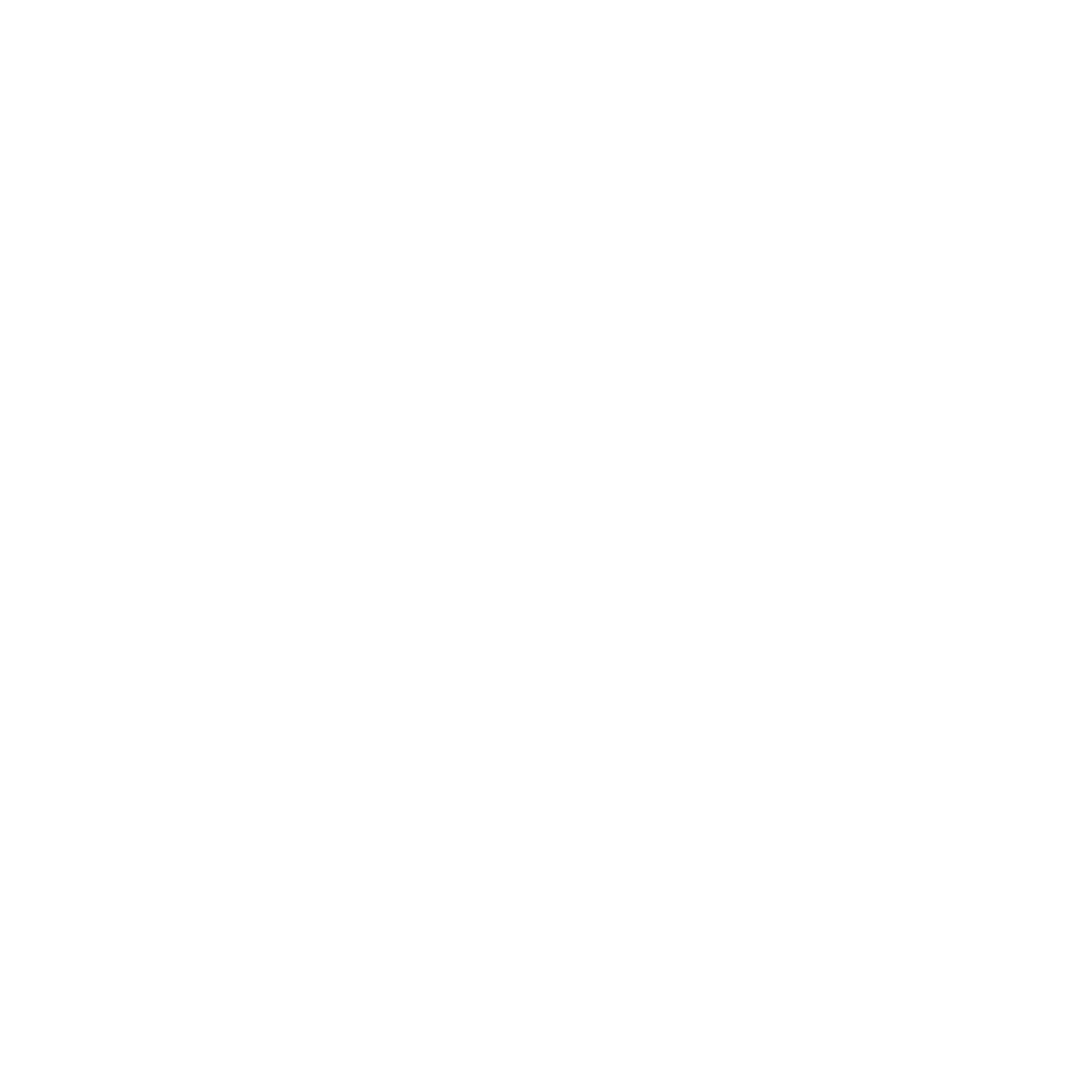
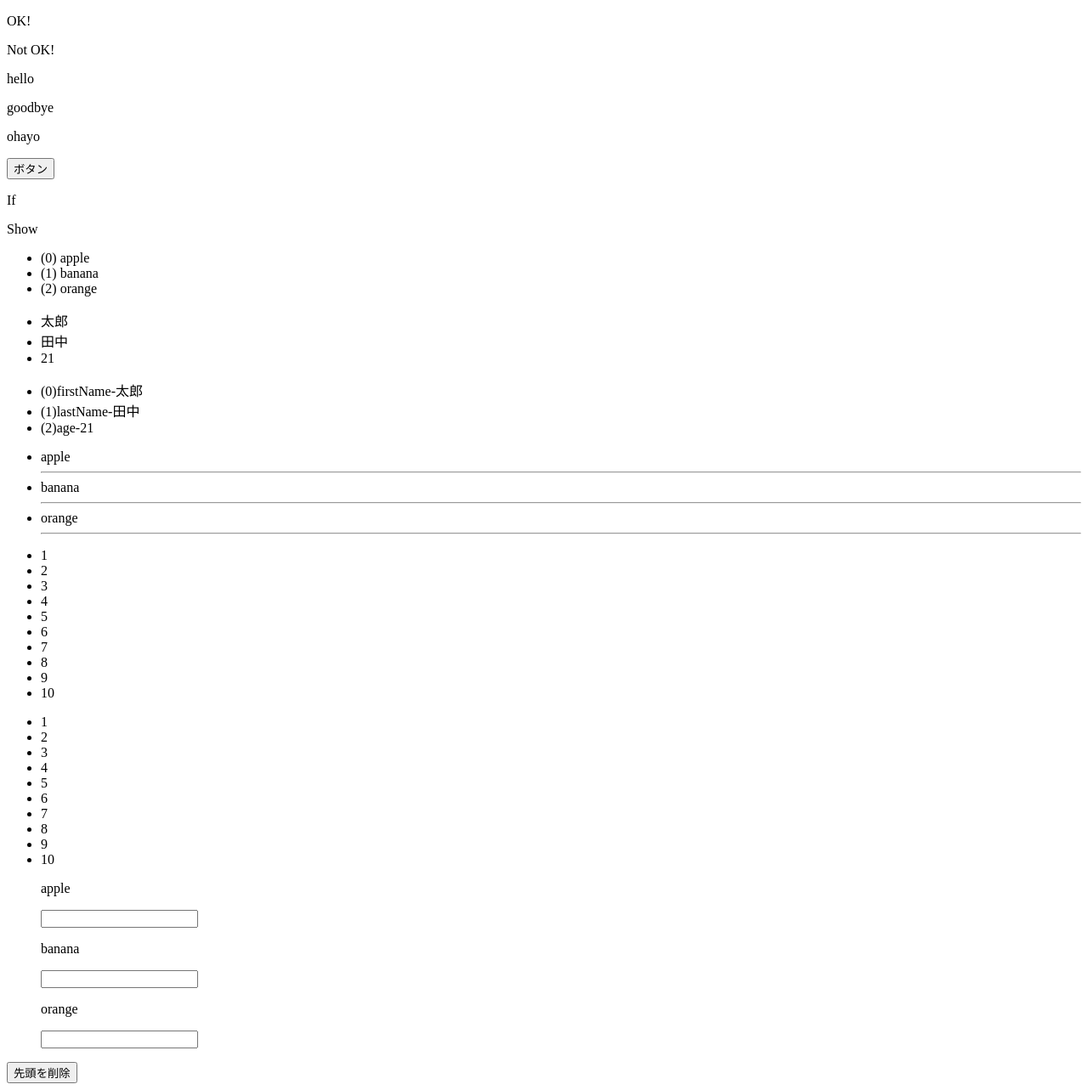
Before and after one commit to eggchi21/vuejs-work, a plain HTML site: page index_sec3.html in a window 1280 px wide. Shown: the whole page at 85% size. Before the commit the page ends 800 px from the top, so only its background shows below. Drawn offline with Linux system fonts and the light colour scheme.

Commit message:
until sec3

```diff
--- a/index_sec3.html
+++ b/index_sec3.html
@@ -10,12 +10,61 @@
     <script src="vue.js"></script>
 
     <div id="app">
-
+      <p v-if="ok">OK!</p>
+      <p v-else-if="maybeOk">maybe OK!</p>
+      <p v-else="ok">Not OK!</p>
+      <p v-if="ng">OK!</p>
+      <p v-else="ng">Not OK!</p>
+      <template v-if='ok'>
+        <p>hello</p>
+        <p>goodbye</p>
+        <p>ohayo</p>
+      </template>
+      <button @click="ok = !ok">ボタン</button>
+      <p v-if="ok">If</p>
+      <p v-show="ok">Show</p>
+      <ul>
+        <li v-for="(fruit, index) in fruits">({{index}}) {{fruit}}</li>
+      </ul>
+      <ul>
+        <li v-for="value in object">{{value}}</li>
+      </ul>
+      <ul>
+        <li v-for="(value, key , index) in object">({{index}}){{key}}-{{value}}</li>
+      </ul>
+      <ul>
+        <template v-for="fruit in fruits">
+          <li>{{fruit}}</li>
+          <hr>
+        </template>
+      </ul>
+      <ul>
+        <li v-for="n in 10">{{n}}</li>
+      </ul>
+      <ul>
+        <li v-for="n of 10">{{n}}</li>
+      </ul>
+      <ul>
+        <div v-for="fruit in fruits" :key="fruit">
+          <p>{{fruit}}</p>
+          <input type="text">
+        </div>
+      </ul>
+      <button @click="remove">先頭を削除</button>
     </div>
     <script>
       new Vue({
         el: '#app',
         data: {
+          ok: true,
+          ng: false,
+          maybeOk: true,
+          fruits: ["apple","banana","orange"],
+          object: {
+            firstName: '太郎',
+            lastName: '田中',
+            age:21,
+          }
 
         },
         watch: {
@@ -25,6 +74,9 @@
 
         },
         methods: {
+          remove: function(){
+            this.fruits.shift()
+          }
         }
       });
     </script>
```
